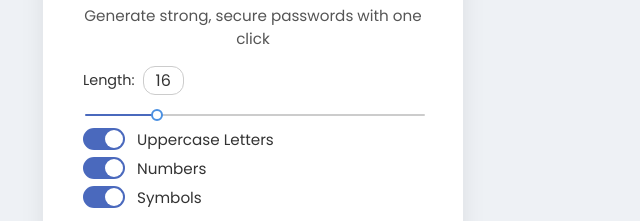
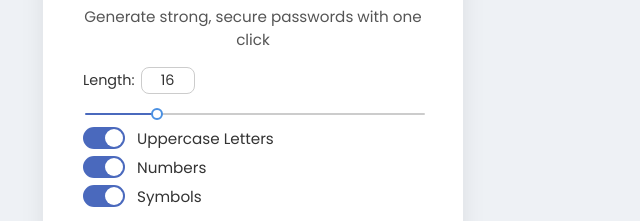
Before and after one commit to StepaShpitz/passforge, a plain HTML site: page index.html in a window 1280 px wide. Shown: the part 295-516 px from the top of the page, 387-1027 px from the left. Drawn offline with Linux system fonts and the light colour scheme.

Commit message:
Add files via upload

```diff
--- a/style.css
+++ b/style.css
@@ -199,14 +199,16 @@ input[type="range"]::-moz-range-thumb   {
   flex-grow: 1;
 }
 
+
 .range-value-box {
   display: inline-block;
-  padding: 4px 12px;
+  padding: 2px 8px;
+  border: 1px solid #ccc;
+  border-radius: 8px;
   font-weight: 500;
-  border: 1px solid #ccc;
-  border-radius: 12px;
+  min-width: 36px;
+  text-align: center;
   background-color: #fff;
-  font-size: 16px;
-  line-height: 1.2;
-  margin-left: 8px;
+  color: #333;
+  margin-left: 6px;
 }
```
